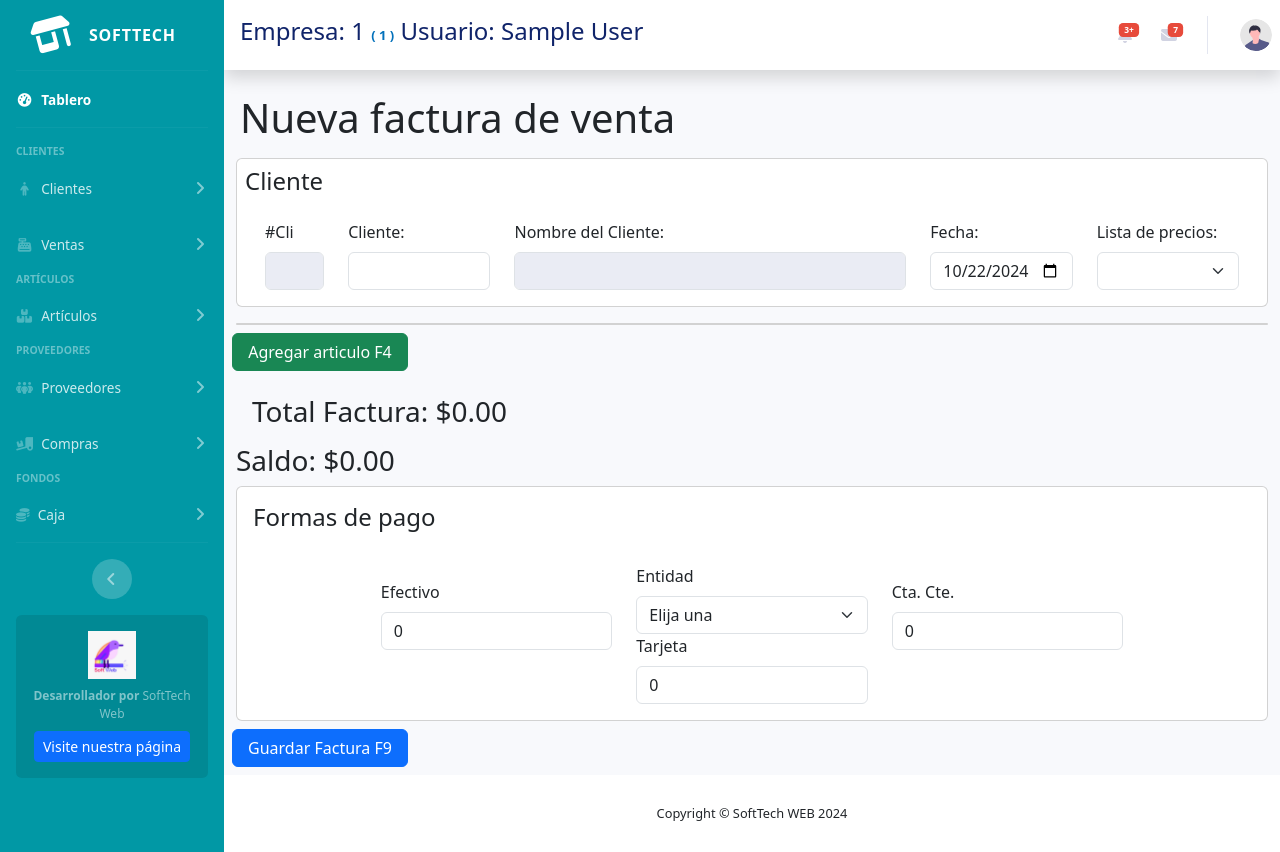
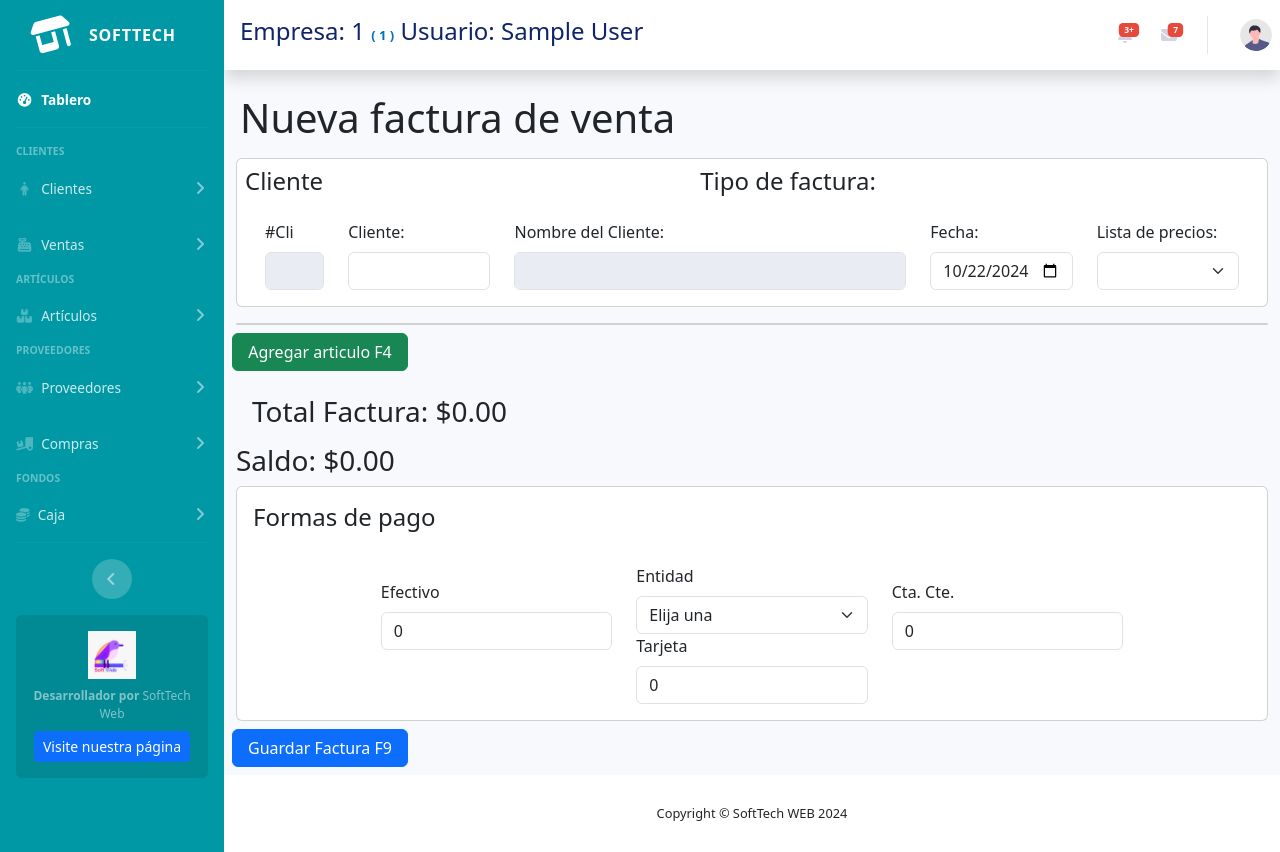
Before and after one commit to adrzuss/CRM, a Flask app: page /nueva_venta in a window 1280 px wide. Run offline with Flask 3, Linux system fonts and the light colour scheme; the visitor is signed in with stand-in values (Sample User, id 1); data that the repository does not hold is empty; parts of the project's set-up code (start-up, migrations or seed data) failed here and were passed over; some libraries are stand-ins or nearby versions.

Commit message:
Agregado de tipo de factura (A, B, Tiquet) a ventas en base al tipo de cliente

```diff
--- a/models/ventas.py
+++ b/models/ventas.py
@@ -8,14 +8,17 @@ class Factura(db.Model):
     idlista = db.Column(db.Integer, db.ForeignKey('listas_precio.id'), nullable=False)
     fecha = db.Column(db.Date, nullable=False)
     total = db.Column(db.Float, nullable=False)
+    idtipocomprobante = db.Column(db.Integer, db.ForeignKey('tipo_comprobantes.id'))
     cliente = db.relationship('Clientes', backref=db.backref('facturav', lazy=True))
     lista = db.relationship('ListasPrecios', backref=db.backref('listas_precio', lazy=True))
+    tipocomprobante = db.relationship('TipoComprobantes', backref=db.backref('tipo_comprobantes', lazy=True))
 
-    def __init__(self, idcliente, idlista, fecha, total=0):
+    def __init__(self, idcliente, idlista, fecha, id_tipo_comprobante, total=0):
         self.idcliente = idcliente
         self.idlista = idlista
         self.fecha = fecha
         self.total = total
+        self.idtipocomprobante = id_tipo_comprobante
 
 class Item(db.Model):
     __tablename__ = 'itemsv'
--- a/routes/ventas.py
+++ b/routes/ventas.py
@@ -3,8 +3,10 @@ from datetime import date, timedelta
 from utils.utils import format_currency
 from models.articulos import Articulo, Stock, ListasPrecios, Precio
 from models.ventas import Factura, Item, PagosFV
+from models.clientes import Clientes
 from models.ctactecli import CtaCteCli
 from models.entidades_cred import EntidadesCred
+from models.configs import TipoComprobantes
 from services.ventas import get_factura
 from sqlalchemy import func, extract
 from utils.db import db
@@ -21,7 +23,15 @@ def ventas():
     if request.method == 'POST':
         desde = request.form['desde']
         hasta = request.form['hasta']
-    facturas = Factura.query.filter(Factura.fecha >= desde, Factura.fecha <= hasta)
+    facturas = db.session.query(Factura.id,
+                                Factura.fecha,
+                                Factura.total,
+                                Clientes.nombre.label('cliente'),
+                                TipoComprobantes.nombre.label('tipo_comprobante')
+                                ).join(Clientes, Factura.idcliente == Clientes.id
+                                ).join(TipoComprobantes, Factura.idtipocomprobante == TipoComprobantes.id
+                                ).filter(Factura.fecha >= desde, Factura.fecha <= hasta).all()
+    #facturas =  Factura.query.filter(Factura.fecha >= desde, Factura.fecha <= hasta)
     return render_template('ventas.html', facturas=facturas, desde=desde, hasta=hasta)
 
 @bp_ventas.route('/nueva_venta', methods=['GET', 'POST'])
@@ -31,12 +41,13 @@ def nueva_venta():
         idcliente = request.form['idcliente']
         fecha = request.form['fecha']
         idlista = request.form['idlista']
+        id_tipo_comprobante = request.form['id_tipo_comprobante']
         efectivo = float(request.form['efectivo'])
         tarjeta = float(request.form['tarjeta'])
         ctacte = float(request.form['ctacte'])
         total = 0  # Esto se calculará más tarde
 
-        nueva_factura = Factura(idcliente=idcliente, idlista=idlista, fecha=fecha, total=total)
+        nueva_factura = Factura(idcliente=idcliente, idlista=idlista, fecha=fecha, total=total, id_tipo_comprobante = id_tipo_comprobante)
         db.session.add(nueva_factura)
         db.session.commit()
 
--- a/services/configs.py
+++ b/services/configs.py
@@ -1,5 +1,5 @@
 from flask import session
-from models.configs import Configuracion
+from models.configs import Configuracion, TipoComprobantes
 from utils.db import db
 
 def grabar_configuracion(nombre_propietario, nombre_fantasia, tipo_iva, telefono, mail):
@@ -20,3 +20,7 @@ def get_owner():
     configuracion = Configuracion.query.get(session['id_empresa'])
     print(f'El propietario: {configuracion.nombre_propietario}')
     return configuracion
+
+def get_comprobantes():
+    tipo_comprobantes = TipoComprobantes.query.all()
+    return tipo_comprobantes
--- a/services/ventas.py
+++ b/services/ventas.py
@@ -121,7 +121,6 @@ def get_factura(id):
             .join(Clientes, Clientes.id == Factura.idcliente) \
             .join(ListasPrecios, ListasPrecios.id == Factura.idlista) \
             .filter(Factura.id == id).all()
-    print(f'La factura: {factura}')
    #Factura.query.get(id)
     items = db.session.query(
             Item.id,
--- a/templates/ventas/nueva_venta.html
+++ b/templates/ventas/nueva_venta.html
@@ -8,7 +8,11 @@
         <form id="invoice_form" method="post">
             <div class="card mb-3">
 
-                <h4 class="m-2">Cliente</h4>
+                <div class="row">
+                    <h4 class="m-2 col-5">Cliente</h4>
+                    <h4 class="m-2 col-5" id="tipo_comprobante">Tipo de factura: </h4>
+                    <input class="form-control" type="number" name="id_tipo_comprobante" id="id_tipo_comprobante" hidden>
+                </div>
 
                 <!-- Modal para seleccionar cliente y articulos -->
                 {% include 'partials/_modal-cliente.html' %}
@@ -96,6 +100,15 @@
     </div>
 
     <script>
+        let isFormSubmited = false;
+
+        window.onbeforeunload = function() {
+            if (!isFormSubmited) {
+                return '¿Estás seguro de cerrar la venta sin guardar los cambios?';
+            }
+        };
+
+
         document.addEventListener('DOMContentLoaded', function() {
             const form = document.getElementById('invoice_form');
             const btnAgregar = document.getElementById('agregarArticulo');
@@ -208,6 +221,8 @@
             document.getElementById('cliente_nombre').value = cliente.nombre;
             document.getElementById('id').value = cliente.id;
             document.getElementById('ctacte').readOnly = cliente.ctacte == 0;
+            document.getElementById('tipo_comprobante').innerText = 'Tipo de factura: ' + cliente.tipo_comprobante;
+            document.getElementById('id_tipo_comprobante').value = cliente.id_tipo_comprobante;
             if (cliente.ctacte == 0){
                 document.getElementById('label-ctacte').innerText = 'Cta. Cte. - Cliente sin cta. cte.'
             }
@@ -495,6 +510,9 @@
             if (confirm('¿Grabar la factura?') == false) {
                 event.preventDefault();
             }
+            else{
+                isFormSubmited = true;
+            }
         });
     </script>
 {% endblock %}
--- a/templates/ventas/ventas.html
+++ b/templates/ventas/ventas.html
@@ -43,6 +43,7 @@
                         <tr>
                             <th>Cliente</th>
                             <th>Fecha</th>
+                            <th>Tipo</th>
                             <th>Total</th>
                             <th>Acciones</th>
                         </tr>
@@ -50,8 +51,9 @@
                     <tbody class="table-group-divider">
                         {% for factura in facturas %}
                             <tr class="table-light">
-                                <td scope="row">{{ factura.cliente.nombre }}</td>
+                                <td scope="row">{{ factura.cliente }}</td>
                                 <td>{{ factura.fecha.strftime("%d-%m-%Y") }}</td>
+                                <td>{{ factura.tipo_comprobante }}</td>
                                 <td style="text-align:center">{{ "${:,.2f}".format(factura.total) }}</td>
                                 <td><a href="{{ url_for('ventas.ver_factura_vta', id=factura.id) }}" class="btn btn-secondary">Ver factura</a></td>
                             </tr>
```
Also changed, not shown: models/configs.py (+12 -0 lines), routes/clientes.py (+32 -5 lines), static/img/articulos/lidherma_adn_polimerizado_50g_-humectante-hidratante1595103226.jpg (added).
